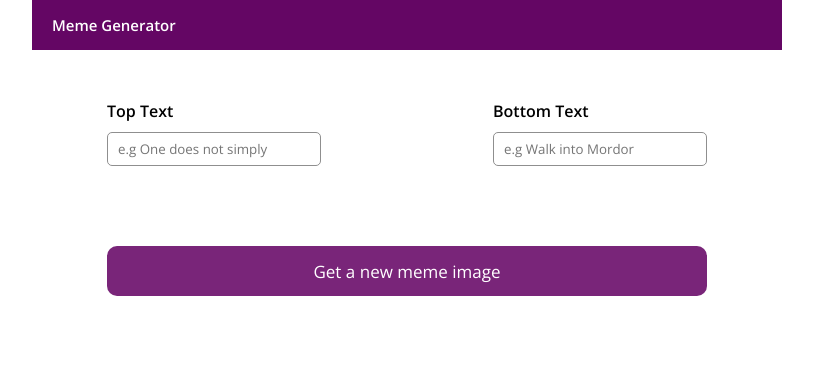
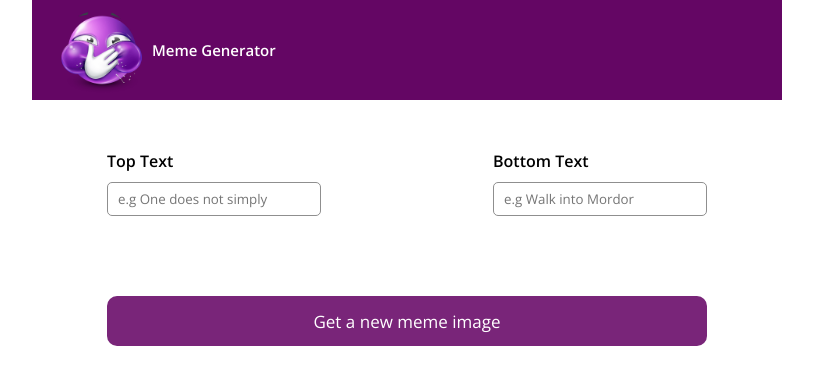
Before and after one commit to Bukunmi16/meme-generator, a React (Vite) app: page / in a window 1280 px wide. Shown: the top 384 px of the page, without its empty margins (233-1046 px from the left). Built offline with nearby package versions, Linux system fonts and the light colour scheme; no server answers.

Commit message:
add: header fixed

```diff
--- a/src/components/header.jsx
+++ b/src/components/header.jsx
@@ -2,7 +2,7 @@ export default function Header() {
     return(
         <header>
             <div className="logo">
-            {/* <img src="./meme-image.png" alt="" /> */}
+            <img src="./meme-image.png" alt="" />
             <p>Meme Generator</p>
             </div>
         </header>
--- a/style.css
+++ b/style.css
@@ -19,11 +19,11 @@ header{
 
 .logo img{
     width: 100px;
+    margin-left: 20px;
 }
 
 .logo p{
     font-weight: 600;
-    margin-left: 20px;
     font-size: 15px;
     color: white;
 }
```
